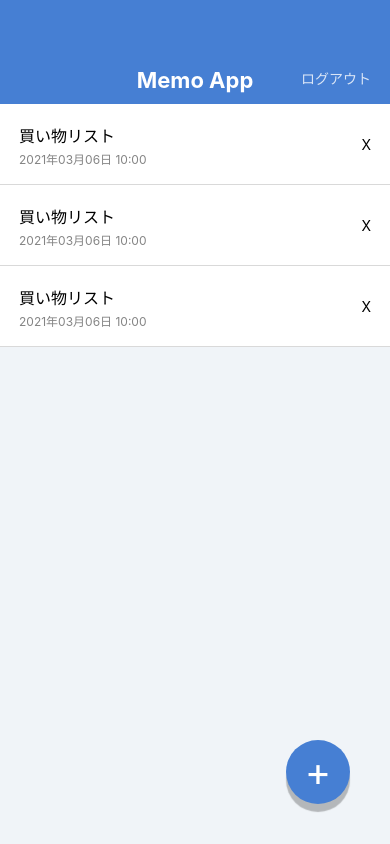
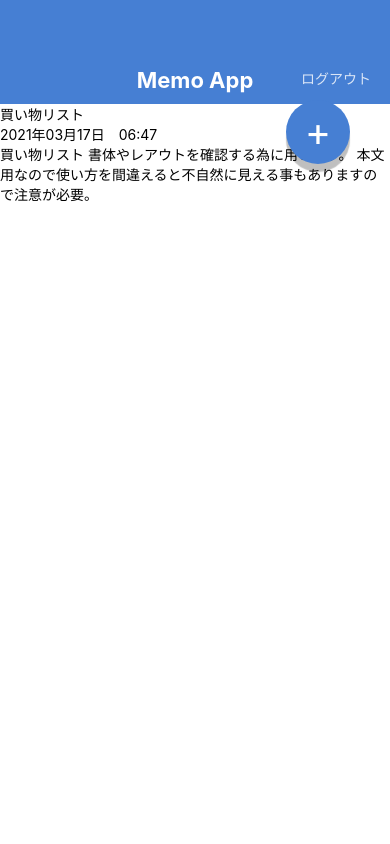
Before and after one commit to kumada0240/my-app, a React Native app: screen / in a window 390 px wide. Built offline with nearby package versions, Linux system fonts and the light colour scheme.

Commit message:
Add MemoListDetails

```diff
--- a/App.jsx
+++ b/App.jsx
@@ -1,23 +1,11 @@
 import React from 'react';
 import { StyleSheet, View } from 'react-native';
 
-import AppBar from './src/components/Appbar';
-import MemoList from './src/components/MemoList';
-import CircleButton from './src/components/CircleButton';
+import MemolistScreen from './src/screens/MemoListScreen';
+import MemolistDetailScreen from './src/screens/MemoDetailScreen';
 
 export default function App() {
   return (
-    <View style={styles.container}>
-      <AppBar/>
-      <MemoList/>
-      <CircleButton>+</CircleButton>
-    </View>
+    <MemolistDetailScreen />
   );
 }
-
-const styles = StyleSheet.create({
-  container: {
-    flex: 1,
-    backgroundColor: '#F0F4F8',
-  },
-});
--- /dev/null
+++ b/src/screens/MemoDetailScreen.jsx
@@ -0,0 +1,27 @@
+import React from 'react';
+import {View,ScrollView,Text,StyleSheet} from 'react-native';
+
+import AppBar from '../components/Appbar';
+import CircleButton from '../components/CircleButton';
+
+export default function MemoListDetailScreen(){
+    return(
+        <View>
+            <AppBar/>
+            <View>
+                <Text>買い物リスト</Text>
+                <Text>2021年03月17日　06:47</Text>
+            </View>
+            <ScrollView>
+                <View>
+                    <Text>
+                        買い物リスト
+                        書体やレアウトを確認する為に用います。
+                        本文用なので使い方を間違えると不自然に見える事もありますので注意が必要。
+                    </Text>
+                </View>
+            </ScrollView>
+            <CircleButton>+</CircleButton>
+        </View>
+    );
+}
--- /dev/null
+++ b/src/screens/MemoListScreen.jsx
@@ -0,0 +1,23 @@
+import React from 'react';
+import {View,StyleSheet} from 'react-native';
+
+import AppBar from '../components/Appbar';
+import MemoList from '../components/MemoList';
+import CircleButton from '../components/CircleButton';
+
+export default function MemoListScreen(){
+    return (
+        <View style={styles.container}>
+            <AppBar/>
+            <MemoList/>
+            <CircleButton>+</CircleButton>
+        </View>
+    );
+}
+
+const styles = StyleSheet.create({
+    container: {
+        flex: 1,
+        backgroundColor: '#F0F4F8',
+    },
+});
```
